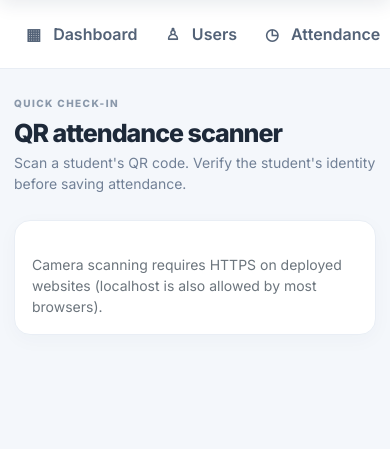
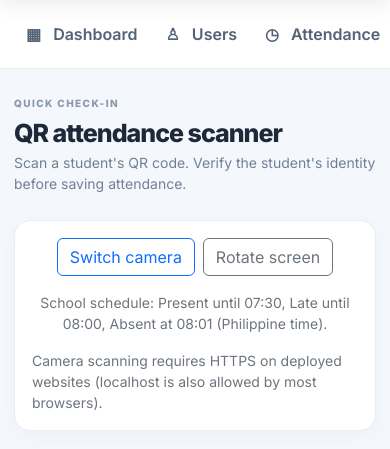
Before and after one commit to emsterjohn/attendease, a Flask app: page /scan in a window 390 px wide. Shown: the part 68-517 px from the top of the page. Run offline with Flask 3, Linux system fonts and the light colour scheme; the visitor is signed in with stand-in values (Sample User, id 1); data comes from the database, SQL or seed files in the repository; some libraries are stand-ins or nearby versions.

Commit message:
Add attendance cutoffs and mobile camera controls
Publish configurable school-wide attendance cutoffs, automatic absent marking, and mobile QR scanner camera controls.

```diff
--- a/app.py
+++ b/app.py
@@ -4,6 +4,7 @@ import os
 import secrets
 import sqlite3
 from datetime import date, datetime, time
+from zoneinfo import ZoneInfo
 from functools import wraps
 from pathlib import Path
 
@@ -24,7 +25,58 @@ app.config.update(
     MAX_CONTENT_LENGTH=2 * 1024 * 1024,
 )
 
-PRESENT_CUTOFF = time(8, 0)
+SCHOOL_TZ = ZoneInfo("Asia/Manila")
+DEFAULT_PRESENT_CUTOFF = "07:30"
+DEFAULT_LATE_CUTOFF = "08:00"
+DEFAULT_ABSENT_CUTOFF = "08:01"
+
+
+def school_now():
+    return datetime.now(SCHOOL_TZ)
+
+
+def get_schedule(db=None):
+    own_connection = db is None
+    connection = db or get_db()
+    try:
+        row = connection.execute(
+            "SELECT present_cutoff, late_cutoff, absent_cutoff FROM attendance_schedule WHERE id=1"
+        ).fetchone()
+        if row is None:
+            return {"present_cutoff": DEFAULT_PRESENT_CUTOFF,
+                    "late_cutoff": DEFAULT_LATE_CUTOFF,
+                    "absent_cutoff": DEFAULT_ABSENT_CUTOFF}
+        return dict(row)
+    finally:
+        if own_connection:
+            connection.close()
+
+
+def process_daily_absences():
+    """Idempotently add today's Absent rows once the school-wide cutoff passes.
+
+    Called during normal requests. For an exact-time guarantee during quiet periods,
+    configure an external/Render scheduled job to call the protected maintenance task.
+    """
+    now = school_now()
+    today = now.date().isoformat()
+    with get_db() as db:
+        schedule = get_schedule(db)
+        cutoff = time.fromisoformat(schedule["absent_cutoff"])
+        if now.time().replace(tzinfo=None) < cutoff:
+            return 0
+        absent_time = cutoff.strftime("%H:%M:%S")
+        students = db.execute("SELECT id FROM users WHERE role='student'").fetchall()
+        inserted = 0
+        for student in students:
+            cursor = db.execute(
+                """INSERT OR IGNORE INTO attendance
+                   (user_id, attendance_date, check_in, status, method)
+                   VALUES (?, ?, ?, 'Absent', 'Automatic')""",
+                (student["id"], today, absent_time)
+            )
+            inserted += cursor.rowcount
+        return inserted
 
 
 def get_db():
@@ -57,7 +109,30 @@ def init_db():
             method TEXT NOT NULL DEFAULT 'Manual',
             UNIQUE(user_id, attendance_date)
         );
+        CREATE TABLE IF NOT EXISTS attendance_schedule (
+            id INTEGER PRIMARY KEY CHECK(id=1),
+            present_cutoff TEXT NOT NULL,
+            late_cutoff TEXT NOT NULL,
+            absent_cutoff TEXT NOT NULL,
+            updated_by INTEGER REFERENCES users(id) ON DELETE SET NULL,
+            updated_at TEXT NOT NULL
+        );
+        CREATE TABLE IF NOT EXISTS attendance_schedule_history (
+            id INTEGER PRIMARY KEY AUTOINCREMENT,
+            present_cutoff TEXT NOT NULL,
+            late_cutoff TEXT NOT NULL,
+            absent_cutoff TEXT NOT NULL,
+            changed_by INTEGER REFERENCES users(id) ON DELETE SET NULL,
+            changed_at TEXT NOT NULL
+        );
         """)
+        db.execute(
+            """INSERT OR IGNORE INTO attendance_schedule
+               (id, present_cutoff, late_cutoff, absent_cutoff, updated_at)
+               VALUES (1, ?, ?, ?, ?)""",
+            (DEFAULT_PRESENT_CUTOFF, DEFAULT_LATE_CUTOFF, DEFAULT_ABSENT_CUTOFF,
+             datetime.now(SCHOOL_TZ).isoformat(timespec="seconds"))
+        )
         # Compatibility for databases created by the starter version.
         columns = {row["name"] for row in db.execute("PRAGMA table_info(users)")}
         if "student_id" not in columns:
@@ -159,15 +234,26 @@ def roles_required(*roles):
     return decorator
 
 
-def attendance_status(check_time=None):
-    check_time = check_time or datetime.now().time()
-    return "Present" if check_time <= PRESENT_CUTOFF else "Late"
+def attendance_status(check_time=None, schedule=None):
+    check_time = check_time or school_now().time().replace(tzinfo=None)
+    schedule = schedule or get_schedule()
+    present_cutoff = time.fromisoformat(schedule["present_cutoff"])
+    late_cutoff = time.fromisoformat(schedule["late_cutoff"])
+    if check_time <= present_cutoff:
+        return "Present"
+    if check_time <= late_cutoff:
+        return "Late"
+    return None
 
 
 def record_attendance(user, method):
-    now = datetime.now()
-    today = date.today().isoformat()
-    status = attendance_status(now.time())
+    now = school_now()
+    today = now.date().isoformat()
+    with get_db() as db:
+        schedule = get_schedule(db)
+    status = attendance_status(now.time().replace(tzinfo=None), schedule)
+    if status is None:
+        return False, "The attendance cutoff has passed. Please contact a teacher for manual attendance.", None
     try:
         with get_db() as db:
             db.execute(
@@ -183,7 +269,8 @@ def record_attendance(user, method):
 
 @app.context_processor
 def inject_globals():
-    return {"current_user": get_current_user(), "today": date.today().isoformat()}
+    process_daily_absences()
+    return {"current_user": get_current_user(), "today": school_now().date().isoformat()}
 
 
 @app.route("/")
@@ -259,7 +346,7 @@ def logout():
 @login_required
 def dashboard():
     user = get_current_user()
-    today = date.today().isoformat()
+    today = school_now().date().isoformat()
     with get_db() as db:
         if user["role"] in ("admin", "teacher"):
             total = db.execute(
@@ -272,15 +359,16 @@ def dashboard():
             ).fetchall()
             present = sum(r["status"] == "Present" for r in rows)
             late = sum(r["status"] == "Late" for r in rows)
+            absent = sum(r["status"] == "Absent" for r in rows)
             recent = db.execute(
                 """SELECT a.*, u.full_name, u.student_id FROM attendance a
                 JOIN users u ON u.id=a.user_id
                 ORDER BY a.attendance_date DESC, a.check_in DESC LIMIT 8"""
             ).fetchall()
-            not_recorded = max(0, total - present - late)
+            not_recorded = max(0, total - present - late - absent)
             return render_template(
                 "dashboard.html", total=total, present=present, late=late,
-                not_recorded=not_recorded, recent=recent
+                absent=absent, not_recorded=not_recorded, recent=recent
             )
         mine = db.execute(
             """SELECT * FROM attendance WHERE user_id=?
@@ -306,7 +394,7 @@ def profile():
 @app.route("/users")
 @roles_required("admin", "teacher")
 def students():
-    selected_date = date.today().isoformat()
+    selected_date = school_now().date().isoformat()
     with get_db() as db:
         role_filter = "('student','teacher')" if get_current_user()["role"] == "admin" else "('student')"
         rows = db.execute(
@@ -368,7 +456,7 @@ def delete_user(user_id):
 @app.route("/attendance")
 @roles_required("admin", "teacher")
 def attendance():
-    selected_date = request.args.get("date", date.today().isoformat())
+    selected_date = request.args.get("date", school_now().date().isoformat())
     with get_db() as db:
         rows = db.execute(
             """SELECT u.id AS user_id, u.full_name, u.student_id,
@@ -390,7 +478,7 @@ def attendance():
 @app.route("/attendance/<int:record_id>/delete", methods=["POST"])
 @roles_required("admin", "teacher")
 def delete_attendance(record_id):
-    selected_date = request.form.get("attendance_date", date.today().isoformat())
+    selected_date = request.form.get("attendance_date", school_now().date().isoformat())
     with get_db() as db:
         cursor = db.execute("DELETE FROM attendance WHERE id=?", (record_id,))
     if cursor.rowcount:
@@ -404,7 +492,7 @@ def delete_attendance(record_id):
 @roles_required("admin", "teacher")
 def manual_attendance():
     user_id = request.form.get("user_id", type=int)
-    selected_date = request.form.get("attendance_date", date.today().isoformat())
+    selected_date = request.form.get("attendance_date", school_now().date().isoformat())
     status = request.form.get("status", "Present")
     if status not in ("Present", "Late", "Absent"):
         abort(400)
@@ -420,7 +508,7 @@ def manual_attendance():
                 """INSERT INTO attendance
                 (user_id, attendance_date, check_in, status, method)
                 VALUES (?, ?, ?, ?, 'Manual')""",
-                (user_id, selected_date, datetime.now().strftime("%H:%M:%S"), status)
+                (user_id, selected_date, school_now().strftime("%H:%M:%S"), status)
             )
             flash("Attendance saved.", "success")
         except sqlite3.IntegrityError:
@@ -433,10 +521,71 @@ def manual_attendance():
     return redirect(url_for("attendance", date=selected_date))
 
 
+@app.route("/attendance-schedule", methods=["GET", "POST"])
+@roles_required("admin", "teacher")
+def attendance_schedule():
+    if request.method == "POST":
+        values = {
+            "present_cutoff": request.form.get("present_cutoff", "").strip(),
+            "late_cutoff": request.form.get("late_cutoff", "").strip(),
+            "absent_cutoff": request.form.get("absent_cutoff", "").strip(),
+        }
+        try:
+            present = time.fromisoformat(values["present_cutoff"])
+            late = time.fromisoformat(values["late_cutoff"])
+            absent = time.fromisoformat(values["absent_cutoff"])
+        except ValueError:
+            flash("Enter valid cutoff times.", "danger")
+            return redirect(url_for("attendance_schedule"))
+        if not (present < late < absent):
+            flash("Times must be in order: Present cutoff, Late cutoff, then Absent cutoff.", "danger")
+            return redirect(url_for("attendance_schedule"))
+        changed_at = school_now().isoformat(timespec="seconds")
+        user_id = session.get("user_id")
+        with get_db() as db:
+            db.execute(
+                """INSERT INTO attendance_schedule_history
+                   (present_cutoff, late_cutoff, absent_cutoff, changed_by, changed_at)
+                   VALUES (?, ?, ?, ?, ?)""",
+                (values["present_cutoff"], values["late_cutoff"], values["absent_cutoff"], user_id, changed_at)
+            )
+            db.execute(
+                """UPDATE attendance_schedule
+                   SET present_cutoff=?, late_cutoff=?, absent_cutoff=?, updated_by=?, updated_at=?
+                   WHERE id=1""",
+                (values["present_cutoff"], values["late_cutoff"], values["absent_cutoff"], user_id, changed_at)
+            )
+        flash("School-wide attendance schedule updated. Existing attendance records were not changed.", "success")
+        return redirect(url_for("attendance_schedule"))
+    with get_db() as db:
+        schedule = get_schedule(db)
+        history = db.execute(
+            """SELECT h.*, u.full_name AS changed_by_name
+               FROM attendance_schedule_history h LEFT JOIN users u ON u.id=h.changed_by
+               ORDER BY h.id DESC LIMIT 8"""
+        ).fetchall()
+    return render_template("attendance_schedule.html", schedule=schedule, history=history)
+
+
+@app.route("/tasks/process-absences", methods=["POST"])
+def scheduled_absence_task():
+    configured_secret = os.environ.get("ATTENDEASE_CRON_SECRET", "")
+    supplied = request.headers.get("Authorization", "")
+    expected = f"Bearer {configured_secret}"
+    if not configured_secret:
+        return {"ok": False, "message": "Scheduled task is not configured."}, 503
+    if not secrets.compare_digest(supplied, expected):
+        abort(403)
+    inserted = process_daily_absences()
+    return {"ok": True, "absences_created": inserted,
+            "school_date": school_now().date().isoformat()}
+
+
 @app.route("/scan")
 @roles_required("admin", "teacher")
 def scan():
-    return render_template("scan.html")
+    process_daily_absences()
+    return render_template("scan.html", schedule=get_schedule())
 
 
 @app.route("/api/scan/preview", methods=["POST"])
@@ -446,6 +595,7 @@ def api_scan_preview():
     token = str(payload.get("token", "")).strip()
     if not token:
         return {"ok": False, "message": "No QR token was received."}, 400
+    process_daily_absences()
     with get_db() as db:
         student = db.execute(
             "SELECT id, student_id, full_name FROM users WHERE qr_token=? AND role='student'",
@@ -455,7 +605,7 @@ def api_scan_preview():
             return {"ok": False, "message": "QR code is not recognized as a registered student."}, 404
         existing = db.execute(
             "SELECT status, check_in FROM attendance WHERE user_id=? AND attendance_date=?",
-            (student["id"], date.today().isoformat())
+            (student["id"], school_now().date().isoformat())
         ).fetchone()
     return {
         "ok": True, "student_id": student["student_id"],
@@ -483,7 +633,7 @@ def api_scan():
     with get_db() as db:
         record = db.execute(
             "SELECT attendance_date, check_in, status FROM attendance WHERE user_id=? AND attendance_date=?",
-            (student["id"], date.today().isoformat())
+            (student["id"], school_now().date().isoformat())
         ).fetchone()
     return {
         "ok": ok, "message": message,
@@ -552,8 +702,8 @@ def my_qr():
 @app.route("/reports")
 @roles_required("admin", "teacher")
 def reports():
-    start = request.args.get("start", date.today().replace(day=1).isoformat())
-    end = request.args.get("end", date.today().isoformat())
+    start = request.args.get("start", school_now().date().replace(day=1).isoformat())
+    end = request.args.get("end", school_now().date().isoformat())
     with get_db() as db:
         rows = db.execute(
             """SELECT u.id AS user_id, u.full_name, u.student_id,
@@ -572,8 +722,8 @@ def reports():
 @app.route("/reports/export")
 @roles_required("admin", "teacher")
 def export_report():
-    start = request.args.get("start", date.today().replace(day=1).isoformat())
-    end = request.args.get("end", date.today().isoformat())
+    start = request.args.get("start", school_now().date().replace(day=1).isoformat())
+    end = request.args.get("end", school_now().date().isoformat())
     with get_db() as db:
         rows = db.execute(
             """SELECT u.student_id, u.full_name, a.attendance_date,
--- a/static/js/qr-scanner.js
+++ b/static/js/qr-scanner.js
@@ -5,6 +5,10 @@
   const idField = document.getElementById("scanned-id");
   const confirmButton = document.getElementById("confirm-scan");
   const cancelButton = document.getElementById("cancel-scan");
+  const switchCameraButton = document.getElementById("switch-camera");
+  const rotateScreenButton = document.getElementById("rotate-screen");
+  let cameras = [];
+  let activeCameraIndex = 0;
 
   if (!window.Html5Qrcode) {
     resultBox.className = "alert alert-danger mt-3";
@@ -26,13 +30,14 @@
   async function startScanner() {
     if (scannerRunning) return;
     try {
-      const cameras = await Html5Qrcode.getCameras();
+      cameras = await Html5Qrcode.getCameras();
       if (!cameras || cameras.length === 0) {
         showResult("No camera was found on this device.", "danger");
         return;
       }
+      activeCameraIndex = Math.min(activeCameraIndex, cameras.length - 1);
       await scanner.start(
-        cameras[0].id,
+        cameras[activeCameraIndex].id,
         { fps: 10, qrbox: { width: 240, height: 240 } },
         onScanSuccess
       );
@@ -127,5 +132,36 @@
     await startScanner();
   });
 
+  switchCameraButton.addEventListener("click", async () => {
+    if (busy) return;
+    try {
+      cameras = await Html5Qrcode.getCameras();
+      if (!cameras || cameras.length < 2) {
+        showResult("Only one camera is available on this device.", "warning");
+        return;
+      }
+      await stopScanner();
+      activeCameraIndex = (activeCameraIndex + 1) % cameras.length;
+      await startScanner();
+      showResult("Camera switched successfully.", "success");
+    } catch (error) {
+      showResult("Unable to switch camera. Check camera permissions.", "danger");
+    }
+  });
+
+  rotateScreenButton.addEventListener("click", async () => {
+    try {
+      if (screen.orientation && screen.orientation.lock) {
+        const next = screen.orientation.type.startsWith("portrait") ? "landscape" : "portrait";
+        await screen.orientation.lock(next);
+        showResult("Screen orientation changed.", "success");
+      } else {
+        showResult("Screen rotation is controlled by your device. Turn on auto-rotate and rotate your phone.", "info");
+      }
+    } catch (error) {
+      showResult("Your browser does not allow locking screen orientation. Use your phone's auto-rotate setting.", "info");
+    }
+  });
+
   startScanner();
 })();
--- a/templates/base.html
+++ b/templates/base.html
@@ -28,6 +28,7 @@
     {% if current_user.role in ['admin','teacher'] %}
       <a href="{{ url_for('students') }}" class="side-link">♙ <span>Users</span></a>
       <a href="{{ url_for('attendance') }}" class="side-link">◷ <span>Attendance</span></a>
+      <a href="{{ url_for('attendance_schedule') }}" class="side-link">◴ <span>Daily Schedule</span></a>
       <a href="{{ url_for('scan') }}" class="side-link">▣ <span>QR Scanner</span></a>
       <a href="{{ url_for('reports') }}" class="side-link">▤ <span>Reports</span></a>
     {% else %}
--- a/templates/scan.html
+++ b/templates/scan.html
@@ -3,6 +3,11 @@
 {% block content %}
 <div class="page-heading"><div><span class="eyebrow">QUICK CHECK-IN</span><h1>QR attendance scanner</h1><p>Scan a student's QR code. Verify the student's identity before saving attendance.</p></div></div>
 <div class="content-card scanner-card">
+  <div class="d-flex flex-wrap gap-2 justify-content-center mb-3">
+    <button type="button" id="switch-camera" class="btn btn-outline-primary">Switch camera</button>
+    <button type="button" id="rotate-screen" class="btn btn-outline-secondary">Rotate screen</button>
+  </div>
+  <p class="small text-secondary text-center mb-3">School schedule: Present until {{ schedule.present_cutoff }}, Late until {{ schedule.late_cutoff }}, Absent at {{ schedule.absent_cutoff }} (Philippine time).</p>
   <div id="reader"></div>
   <div class="small text-secondary mt-3">Camera scanning requires HTTPS on deployed websites (localhost is also allowed by most browsers).</div>
   <div id="scan-result" class="alert mt-3 d-none" role="status" aria-live="polite"></div>
```
Also changed, not shown: templates/attendance_schedule.html (added, +24 -0 lines), templates/dashboard.html (+4 -3 lines), README.md.
